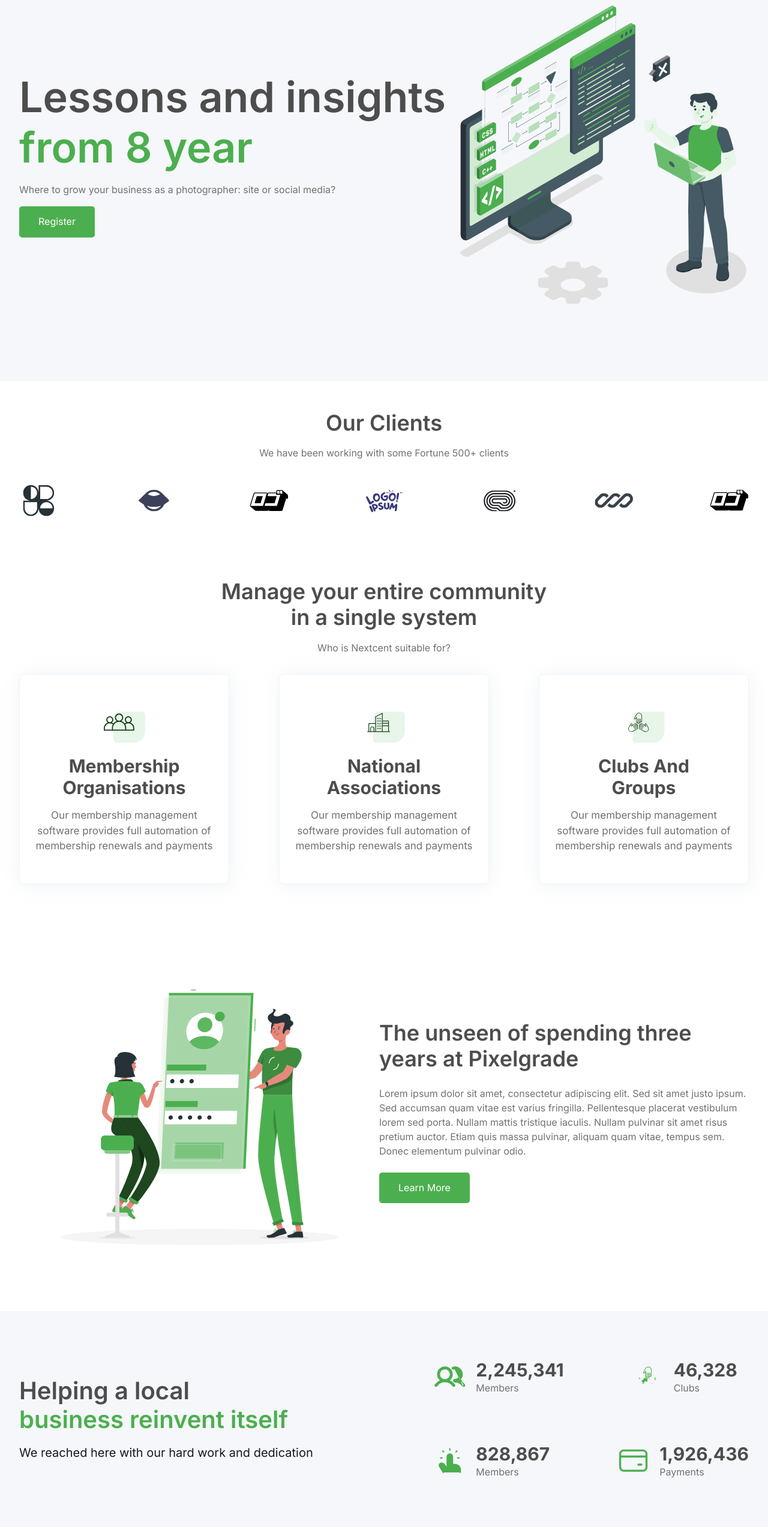
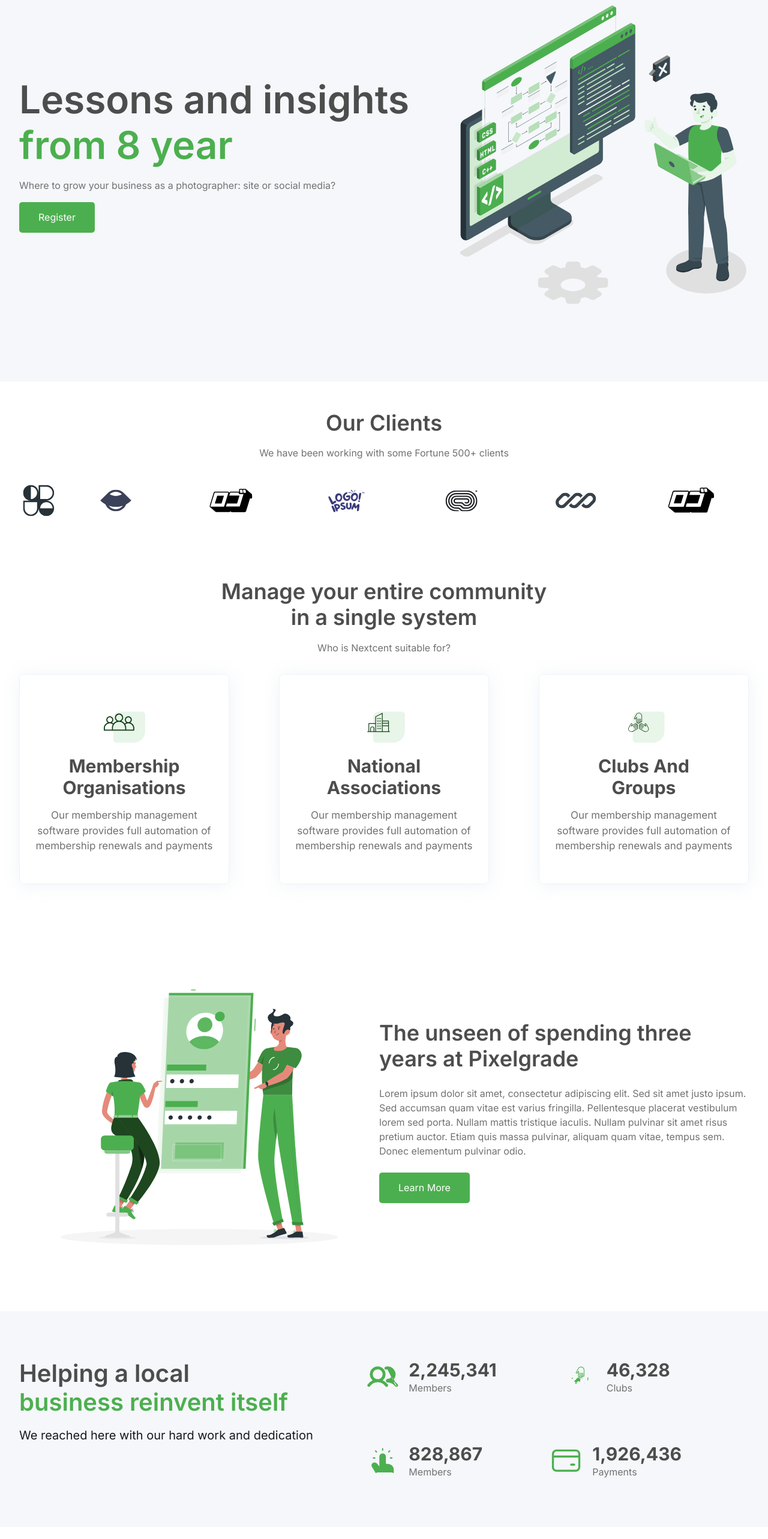
Before and after one commit to Otavin23/nextcent, a React (Vite) app: page / in a window 1280 px wide. Shown: the part 120-2686 px from the top of the page at 60% size. Built offline with nearby package versions, Linux system fonts and the light colour scheme.

Commit message:
:lipstick: style: responsive of all header and footer sections

```diff
--- a/src/App.tsx
+++ b/src/App.tsx
@@ -17,36 +17,66 @@ const App = () => {
     <ChakraBaseProvider theme={themeChakra}>
       <Header />
 
-      <Flex as="main" justify="center" bg="#F5F7FA" py="8rem">
+      <Flex
+        as="main"
+        justify="center"
+        bg="#F5F7FA"
+        py="8rem"
+        pb={{ base: "3rem", lg: "8rem" }}
+      >
         <Container
           variant="mainLine"
           display="flex"
           alignItems="center"
           justifyContent="space-between"
+          flexDirection={{
+            base: "column-reverse",
+            md: "row",
+            sm: "column-reverse",
+          }}
         >
-          <Box>
+          <Flex
+            direction="column"
+            align={{ base: "center", lg: "start", md: "start" }}
+          >
             <Heading
               as="h1"
-              fontSize="70px"
+              fontSize="clamp(30px, 5vw, 70px)"
               maxW="750px"
               color="#4D4D4D"
               fontWeight="600"
+              textAlign={{
+                base: "center",
+                md: "start",
+              }}
             >
               Lessons and insights{" "}
               <Text as="span" color="#4CAF4F">
                 from 8 year
               </Text>
             </Heading>
-            <Text color="#717171" my="1rem">
+            <Text
+              color="#717171"
+              my="1rem"
+              textAlign={{
+                base: "center",
+                md: "start",
+              }}
+            >
               Where to grow your business as a photographer: site or social
               media?
             </Text>
             <Button variant="noOutline" size="normal">
               Register
             </Button>
-          </Box>
+          </Flex>
 
-          <Image src="../assets/Illustration.svg" alt="" w="500px" h="500px" />
+          <Image
+            src="../assets/Illustration.svg"
+            alt=""
+            w={{ base: "400px", lg: "500px", md: "300px" }}
+            h={{ base: "400px", lg: "500px", md: "300px" }}
+          />
         </Container>
       </Flex>
 
@@ -57,25 +87,67 @@ const App = () => {
           alignItems="center"
           flexDirection="column"
         >
-          <Heading color="#4D4D4D" fontWeight="600">
+          <Heading color="#4D4D4D" fontWeight="600" textAlign="center">
             Our Clients
           </Heading>
-          <Text my="1rem" color="#717171">
+          <Text my="1rem" color="#717171" textAlign="center">
             We have been working with some Fortune 500+ clients
           </Text>
-          <Flex justify="space-between" align="center" w="100%" mt="1rem">
+          <Flex
+            justify="space-between"
+            align="center"
+            wrap="wrap"
+            w="100%"
+            mt="1rem"
+          >
             <Image
               src="../assets/clients/Vector.svg"
               alt=""
               w="65px"
               h="65px"
             />
-            <Image src="../assets/clients/Logo.svg" alt="" w="65px" h="65px" />
-            <Image src="../assets/clients/Logo1.svg" alt="" w="65px" h="65px" />
-            <Image src="../assets/clients/Logo2.svg" alt="" w="65px" h="65px" />
-            <Image src="../assets/clients/Logo3.svg" alt="" w="65px" h="65px" />
-            <Image src="../assets/clients/Logo4.svg" alt="" w="65px" h="65px" />
-            <Image src="../assets/clients/Logo1.svg" alt="" w="65px" h="70px" />
+            <Image
+              src="../assets/clients/Logo.svg"
+              alt=""
+              w="65px"
+              h="65px"
+              flex="1"
+            />
+            <Image
+              src="../assets/clients/Logo1.svg"
+              alt=""
+              w="65px"
+              h="65px"
+              flex="1"
+            />
+            <Image
+              src="../assets/clients/Logo2.svg"
+              alt=""
+              w="65px"
+              h="65px"
+              flex="1"
+            />
+            <Image
+              src="../assets/clients/Logo3.svg"
+              alt=""
+              w="65px"
+              h="65px"
+              flex="1"
+            />
+            <Image
+              src="../assets/clients/Logo4.svg"
+              alt=""
+              w="65px"
+              h="65px"
+              flex="1"
+            />
+            <Image
+              src="../assets/clients/Logo1.svg"
+              alt=""
+              w="65px"
+              h="70px"
+              flex="1"
+            />
           </Flex>
         </Container>
       </Flex>
@@ -95,16 +167,22 @@ const App = () => {
           >
             Manage your entire community in a single system
           </Heading>
-          <Text my="1rem" color="#717171">
+          <Text my="1rem" color="#717171" textAlign="center">
             Who is Nextcent suitable for?
           </Text>
 
-          <Flex justify="space-between" align="center" w="100%" mt="1rem">
+          <Flex
+            justify="space-between"
+            direction={{ base: "column", lg: "row" }}
+            align="center"
+            w="100%"
+            mt="1rem"
+          >
             <Flex
               direction="column"
               align="center"
               justify="center"
-              w="350px"
+              w={{ base: "100%", md: "350px" }}
               h="350px"
               p="1.5rem"
               borderRadius="0.5rem"
@@ -145,12 +223,14 @@ const App = () => {
               direction="column"
               align="center"
               justify="center"
-              w="350px"
+              w={{ base: "100%", md: "350px" }}
               h="350px"
               p="1.5rem"
+              mx="1rem"
               borderRadius="0.5rem"
               boxShadow="1px 2px 30px #abbed130"
               border="1px solid #abbed130"
+              my={{ base: "2rem", lg: "0" }}
             >
               <Box>
                 <Image
@@ -186,7 +266,7 @@ const App = () => {
               direction="column"
               align="center"
               justify="center"
-              w="350px"
+              w={{ base: "100%", md: "350px" }}
               h="350px"
               p="1.5rem"
               borderRadius="0.5rem"
@@ -228,13 +308,38 @@ const App = () => {
       </Flex>
 
       <Flex as="section" justify="center" py="2rem">
-        <Container variant="mainLine" display="Flex" alignItems="center">
-          <Image src="../assets/illustration2.svg" alt="" w="600px" h="600px" />
-          <Box>
-            <Heading fontWeight="600" maxW="600px" color="#4D4D4D">
+        <Container
+          variant="mainLine"
+          display="Flex"
+          alignItems="center"
+          flexDirection={{ base: "column", lg: "row" }}
+        >
+          <Image
+            src="../assets/illustration2.svg"
+            alt=""
+            w={{ base: "500px", lg: "600px" }}
+            h={{ base: "500px", lg: "600px" }}
+          />
+          <Flex direction="column" align={{ base: "center", lg: "start" }}>
+            <Heading
+              fontWeight="600"
+              maxW="600px"
+              color="#4D4D4D"
+              textAlign={{
+                base: "center",
+                lg: "start",
+              }}
+            >
               The unseen of spending three years at Pixelgrade
             </Heading>
-            <Text color="#717171" my="1.5rem">
+            <Text
+              color="#717171"
+              my="1.5rem"
+              textAlign={{
+                base: "center",
+                lg: "start",
+              }}
+            >
               Lorem ipsum dolor sit amet, consectetur adipiscing elit. Sed sit
               amet justo ipsum. Sed accumsan quam vitae est varius fringilla.
               Pellentesque placerat vestibulum lorem sed porta. Nullam mattis
@@ -245,7 +350,7 @@ const App = () => {
             <Button variant="noOutline" size="normal">
               Learn More
             </Button>
-          </Box>
+          </Flex>
         </Container>
       </Flex>
 
@@ -254,12 +359,14 @@ const App = () => {
           variant="mainLine"
           display="Flex"
           justifyContent="space-between"
-          alignItems="center"
+          alignItems="start"
+          flexDirection={{ base: "column", lg: "row" }}
         >
-          <Box>
+          <Box w={{ base: "100%", lg: "auto" }}>
             <Heading
               fontSize="40px"
-              maxW="450px"
+              maxW={{ base: "100%", lg: "450px" }}
+              textAlign={{ base: "center", lg: "start" }}
               fontWeight="600"
               color="#4D4D4D"
             >
@@ -268,13 +375,34 @@ const App = () => {
                 business reinvent itself
               </Text>
             </Heading>
-            <Text color="#18191F" fontSize="20px" mt="1rem">
+            <Text
+              color="#18191F"
+              fontSize="20px"
+              mt="1rem"
+              textAlign={{ base: "center", lg: "start" }}
+            >
               We reached here with our hard work and dedication
             </Text>
           </Box>
-          <Box>
-            <UnorderedList m="0" display="flex" flexWrap="wrap">
-              <ListItem display="flex" alignItems="center" mr="7rem">
+
+          <Flex
+            direction="column"
+            w={{ base: "100%", lg: "auto" }}
+            align={{ base: "center", lg: "start" }}
+            mt={{ base: "3rem", lg: "0" }}
+          >
+            <UnorderedList
+              m="0"
+              display="flex"
+              flexDirection={{ base: "column", lg: "row" }}
+              alignItems={{ base: "center", lg: "start" }}
+            >
+              <ListItem
+                display="flex"
+                alignItems="center"
+                flexDirection={{ base: "column", sm: "row" }}
+                mr={{ base: "0", lg: "7rem" }}
+              >
                 <Box>
                   <Image
                     src="../assets/company/icon.svg"
@@ -284,7 +412,10 @@ const App = () => {
                   />
                 </Box>
 
-                <Box ml="1rem">
+                <Box
+                  ml={{ base: "0", sm: "1rem" }}
+                  textAlign={{ base: "center", sm: "start" }}
+                >
                   <Heading color="#4D4D4D" fontSize="30px">
                     2,245,341
                   </Heading>
@@ -294,7 +425,12 @@ const App = () => {
                 </Box>
               </ListItem>
 
-              <ListItem display="flex" alignItems="center">
+              <ListItem
+                display="flex"
+                alignItems="center"
+                flexDirection={{ base: "column", sm: "row" }}
+                mr={{ base: "0", lg: "7rem" }}
+              >
                 <Box>
                   <Image
                     src="../assets/company/icon2.svg"
@@ -304,7 +440,10 @@ const App = () => {
                   />
                 </Box>
 
-                <Box ml="1rem">
+                <Box
+                  ml={{ base: "0", sm: "1rem" }}
+                  textAlign={{ base: "center", sm: "start" }}
+                >
                   <Heading color="#4D4D4D" fontSize="30px">
                     46,328
                   </Heading>
@@ -315,8 +454,19 @@ const App = () => {
               </ListItem>
             </UnorderedList>
 
-            <UnorderedList m="0" display="flex" flexWrap="wrap" mt="5rem">
-              <ListItem display="flex" alignItems="center" mr="7rem">
+            <UnorderedList
+              m="0"
+              display="flex"
+              mt={{ base: "2rem", lg: "5rem" }}
+              flexDirection={{ base: "column", lg: "row" }}
+              alignItems={{ base: "center", lg: "start" }}
+            >
+              <ListItem
+                display="flex"
+                alignItems="center"
+                flexDirection={{ base: "column", sm: "row" }}
+                mr={{ base: "0", lg: "7rem" }}
+              >
                 <Box>
                   <Image
                     src="../assets/company/icon3.svg"
@@ -326,7 +476,10 @@ const App = () => {
                   />
                 </Box>
 
-                <Box ml="1rem">
+                <Box
+                  ml={{ base: "0", sm: "1rem" }}
+                  textAlign={{ base: "center", sm: "start" }}
+                >
                   <Heading color="#4D4D4D" fontSize="30px">
                     828,867
                   </Heading>
@@ -336,7 +489,12 @@ const App = () => {
                 </Box>
               </ListItem>
 
-              <ListItem display="flex" alignItems="center">
+              <ListItem
+                display="flex"
+                alignItems="center"
+                flexDirection={{ base: "column", sm: "row" }}
+                mr={{ base: "0", lg: "7rem" }}
+              >
                 <Box>
                   <Image
                     src="../assets/company/icon4.svg"
@@ -346,7 +504,10 @@ const App = () => {
                   />
                 </Box>
 
-                <Box ml="1rem">
+                <Box
+                  ml={{ base: "0", sm: "1rem" }}
+                  textAlign={{ base: "center", sm: "start" }}
+                >
                   <Heading color="#4D4D4D" fontSize="30px">
                     1,926,436
                   </Heading>
@@ -356,18 +517,43 @@ const App = () => {
                 </Box>
               </ListItem>
             </UnorderedList>
-          </Box>
+          </Flex>
         </Container>
       </Flex>
 
       <Flex as="section" justify="center" py="2rem">
-        <Container variant="mainLine" display="Flex" alignItems="center">
-          <Image src="../assets/pana.svg" alt="" w="600px" h="600px" />
-          <Box>
-            <Heading fontWeight="600" maxW="600px" color="#4D4D4D">
+        <Container
+          variant="mainLine"
+          display="Flex"
+          alignItems="center"
+          flexDirection={{ base: "column", lg: "row" }}
+        >
+          <Image
+            src="../assets/pana.svg"
+            alt=""
+            w={{ base: "500px", lg: "600px" }}
+            h={{ base: "500px", lg: "600px" }}
+          />
+          <Flex direction="column" align={{ base: "center", lg: "start" }}>
+            <Heading
+              fontWeight="600"
+              maxW="600px"
+              color="#4D4D4D"
+              textAlign={{
+                base: "center",
+                lg: "start",
+              }}
+            >
               How to design your site footer like we did{" "}
             </Heading>
-            <Text color="#717171" my="1.5rem">
+            <Text
+              color="#717171"
+              my="1.5rem"
+              textAlign={{
+                base: "center",
+                lg: "start",
+              }}
+            >
               Donec a eros justo. Fusce egestas tristique ultrices. Nam tempor,
               augue nec tincidunt molestie, massa nunc varius arcu, at
               scelerisque elit erat a magna. Donec quis erat at libero ultrices
@@ -381,7 +567,7 @@ const App = () => {
             <Button variant="noOutline" size="normal">
               Learn More
             </Button>
-          </Box>
+          </Flex>
         </Container>
       </Flex>
 
@@ -390,10 +576,17 @@ const App = () => {
           variant="mainLine"
           display="flex"
           justifyContent="space-between"
+          alignItems={{ base: "center", lg: "start" }}
+          flexDirection={{ base: "column", lg: "row" }}
         >
           <Image src="../assets/image9.svg" alt="" w="400px" h="400px" />
           <Box ml="3rem">
-            <Text fontSize="17px" color="#717171" mb="1rem">
+            <Text
+              fontSize="17px"
+              color="#717171"
+              mb="1rem"
+              textAlign={{ base: "center", lg: "start" }}
+            >
               Maecenas dignissim justo eget nulla rutrum molestie. Maecenas
               lobortis sem dui, vel rutrum risus tincidunt ullamcorper. Proin eu
               enim metus. Vivamus sed libero ornare, tristique quam in, gravida
@@ -418,6 +611,7 @@ const App = () => {
             <UnorderedList
               display="flex"
               alignItems="center"
+              flexWrap="wrap"
               justifyContent="space-between"
               listStyleType="none"
               m="2rem 0 0 0"
@@ -500,7 +694,7 @@ const App = () => {
           alignItems="center"
           h="100%"
         >
-          <Heading color="#4D4D4D" fontWeight="600">
+          <Heading color="#4D4D4D" fontWeight="600" textAlign="center">
             Caring is the new marketing
           </Heading>
           <Text textAlign="center" color="#717171" maxW="650px" my="0.5rem">
@@ -509,13 +703,20 @@ const App = () => {
             community, read about how our community are increasing their
             membership income and lot's more.
           </Text>
-          <Flex as="article" w="100%" justify="space-between" mt="1rem">
+          <Flex
+            as="article"
+            w="100%"
+            justify="space-between"
+            align={{ base: "center", lg: "row" }}
+            flexDirection={{ base: "column", lg: "row" }}
+            mt="1rem"
+          >
             <Flex
               justify="center"
-              w="450px"
+              w={{ base: "100%", md: "450px" }}
               maxH="300px"
               h="100%"
-              mr="2rem"
+              mr={{ base: "0", lg: "2rem" }}
               pos="relative"
             >
               <Image src="../assets/marketing/image1.svg" alt="" w="100%" />
@@ -527,11 +728,12 @@ const App = () => {
                 p="1.5rem"
                 pos="absolute"
                 bottom="-50px"
-                w="70%"
+                w={{ base: "100%", md: "70%" }}
+                maxW={{ base: "350px", lg: "auto" }}
               >
                 <Heading
                   as="h4"
-                  fontSize="18px"
+                  fontSize="clamp(14px, 2vw, 18px)"
                   textAlign="center"
                   color="#717171"
                   fontWeight="600"
@@ -562,10 +764,11 @@ const App = () => {
 
             <Flex
               justify="center"
-              w="450px"
+              w={{ base: "100%", md: "450px" }}
               maxH="300px"
               h="100%"
-              mr="2rem"
+              my="5rem"
+              mr={{ base: "0", lg: "2rem" }}
               pos="relative"
             >
               <Image src="../assets/marketing/image2.svg" alt="" w="100%" />
@@ -577,11 +780,12 @@ const App = () => {
                 p="1.5rem"
                 pos="absolute"
                 bottom="-50px"
-                w="70%"
+                w={{ base: "100%", md: "70%" }}
+                maxW={{ base: "350px", lg: "auto" }}
               >
                 <Heading
                   as="h4"
-                  fontSize="18px"
+                  fontSize="clamp(14px, 2vw, 18px)"
                   textAlign="center"
                   color="#717171"
                   fontWeight="600"
@@ -613,10 +817,10 @@ const App = () => {
 
             <Flex
               justify="center"
-              w="450px"
+              w={{ base: "100%", md: "450px" }}
               maxH="300px"
               h="100%"
-              mr="2rem"
+              mr={{ base: "0", lg: "2rem" }}
               pos="relative"
             >
               <Image src="../assets/marketing/image3.svg" alt="" w="100%" />
@@ -628,11 +832,12 @@ const App = () => {
                 p="1.5rem"
                 pos="absolute"
                 bottom="-50px"
-                w="70%"
+                w={{ base: "100%", md: "70%" }}
+                maxW={{ base: "350px", lg: "auto" }}
               >
                 <Heading
                   as="h4"
-                  fontSize="18px"
+                  fontSize="clamp(14px, 2vw, 18px)"
                   textAlign="center"
                   color="#717171"
                   fontWeight="600"
@@ -673,7 +878,8 @@ const App = () => {
         >
           <Heading
             color="#263238"
-            fontSize="60px"
+            fontSize="clamp(30px, 3vw, 65px)"
+            fontWeight="600"
             maxW="800px"
             textAlign="center"
           >
--- a/src/style/components/Button/index.ts
+++ b/src/style/components/Button/index.ts
@@ -5,6 +5,7 @@ const Button = defineStyleConfig({
     noOutline: {
       border: "none",
       fontSize: "16px",
+      h: "auto",
     },
   },
 
```
Also changed, not shown: src/Components/Header/index.tsx (+48 -1 lines), src/Components/footer/index.tsx (+30 -8 lines), public/assets/exit.png (added).
